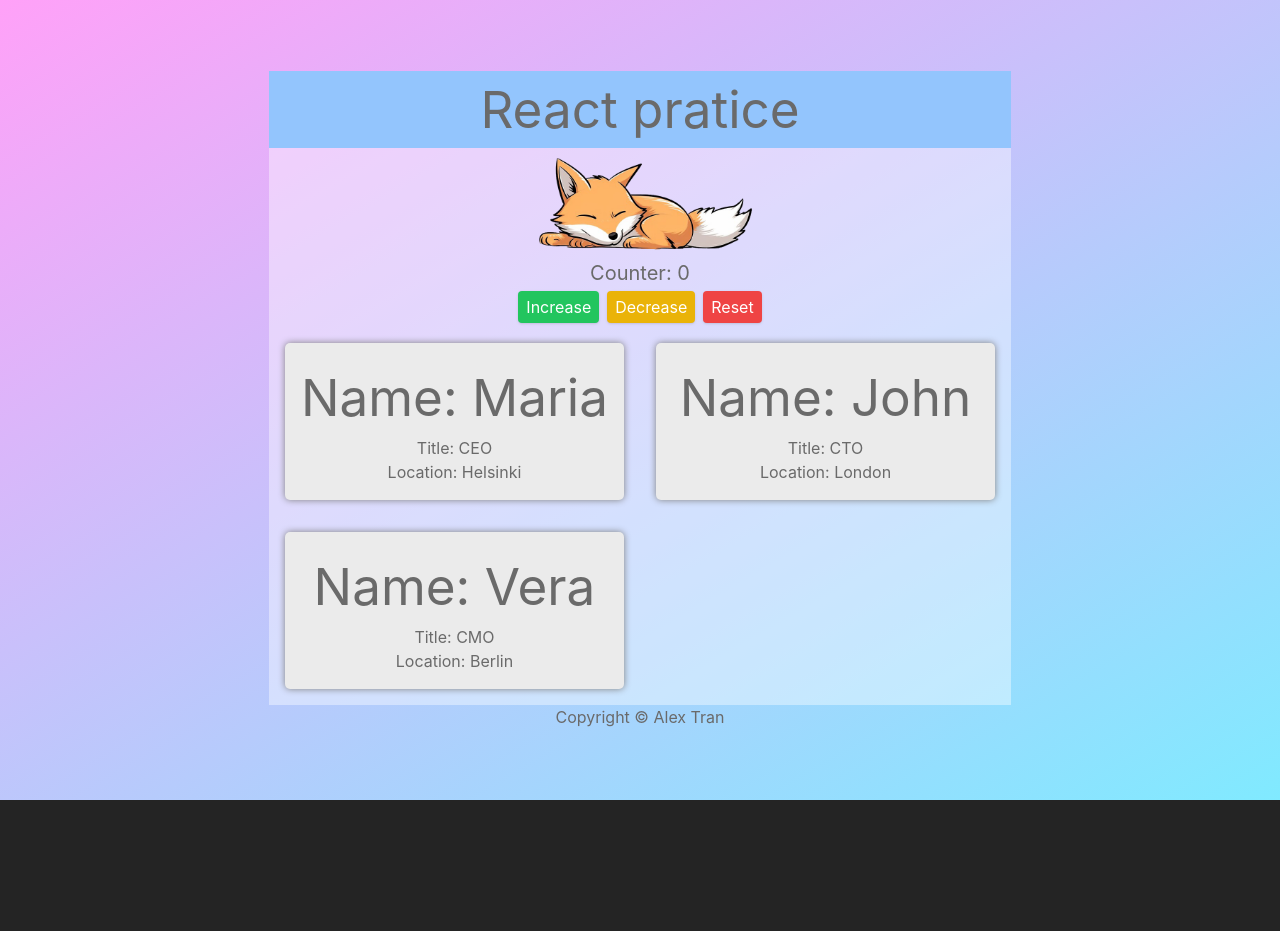
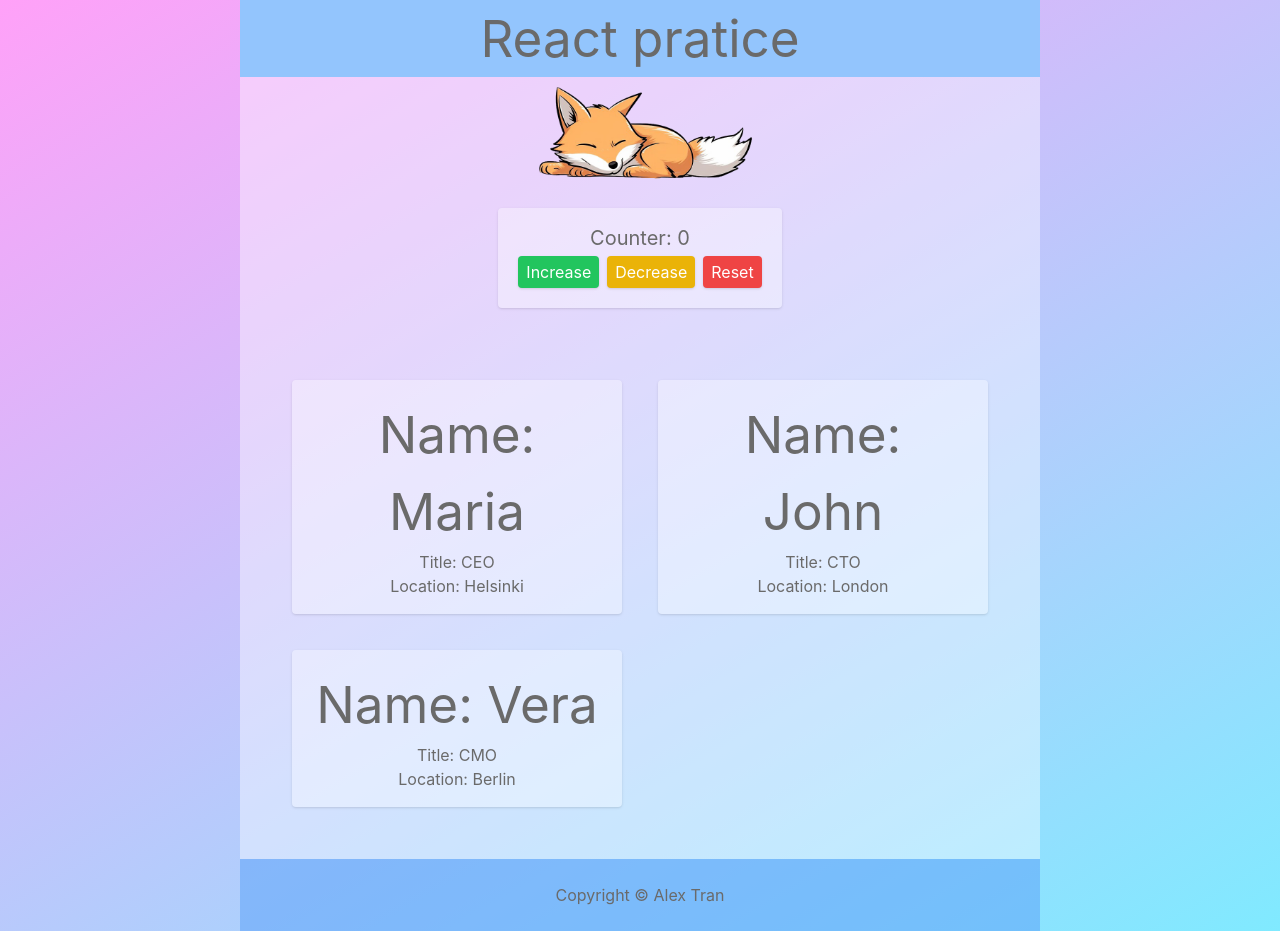
Before and after one commit to alextrandev/programming_react, a React (Vite) app in the folder react_practice/: page / in a window 1280 px wide. Before the commit the page ends 800 px from the top, so only its background shows below. Built offline with nearby package versions, Linux system fonts and the light colour scheme.

Commit message:
add styling

```diff
--- a/react_practice/src/App.css
+++ b/react_practice/src/App.css
@@ -12,3 +12,9 @@
   display: grid;
   grid-template-columns: 1fr 1fr;
 }
+
+header,
+main,
+footer {
+  width: 800px;
+}
--- a/react_practice/src/components/Box.jsx
+++ b/react_practice/src/components/Box.jsx
@@ -2,7 +2,7 @@
 
 const Box = (props) => {
   return(
-    <div className="box">
+    <div className="bg-opacity-35 bg-white rounded shadow px-5 py-4 m-3">
     <h1>Name: {props.name}</h1>
     <p>Title: {props.title}</p>
     <p>Location: {props.location}</p>
--- a/react_practice/src/components/Counter.jsx
+++ b/react_practice/src/components/Counter.jsx
@@ -1,6 +1,6 @@
 function Counter(props) {
   return (
-        <div>
+        <div className="m-5 bg-white bg-opacity-35 rounded shadow p-4">
           <p className="text-xl">Counter: {props.counter}</p>
           <button className="bg-green-500 rounded shadow py-1 px-2 text-white m-1" onClick={props.clickIncreaseHandler}>Increase</button>
           <button className="bg-yellow-500 rounded shadow py-1 px-2 text-white m-1" onClick={props.clickDecreaseHandler}>Decrease</button>
--- a/react_practice/src/components/Footer.jsx
+++ b/react_practice/src/components/Footer.jsx
@@ -1,6 +1,6 @@
 export default function Footer() {
   return (
-    <footer>
+    <footer className="bg-blue-400 bg-opacity-55 p-6">
         <p>Copyright &copy; Alex Tran</p>
     </footer>
   )
--- a/react_practice/src/components/PersonsContainer.jsx
+++ b/react_practice/src/components/PersonsContainer.jsx
@@ -2,7 +2,7 @@
 
 function PersonsContainer({persons}) {
   return (
-        <div className='container'>
+        <div className='grid grid-cols-2 gap-3 m-10'>
           {persons.map(person => (
             <Box
               key={person.id}
```
